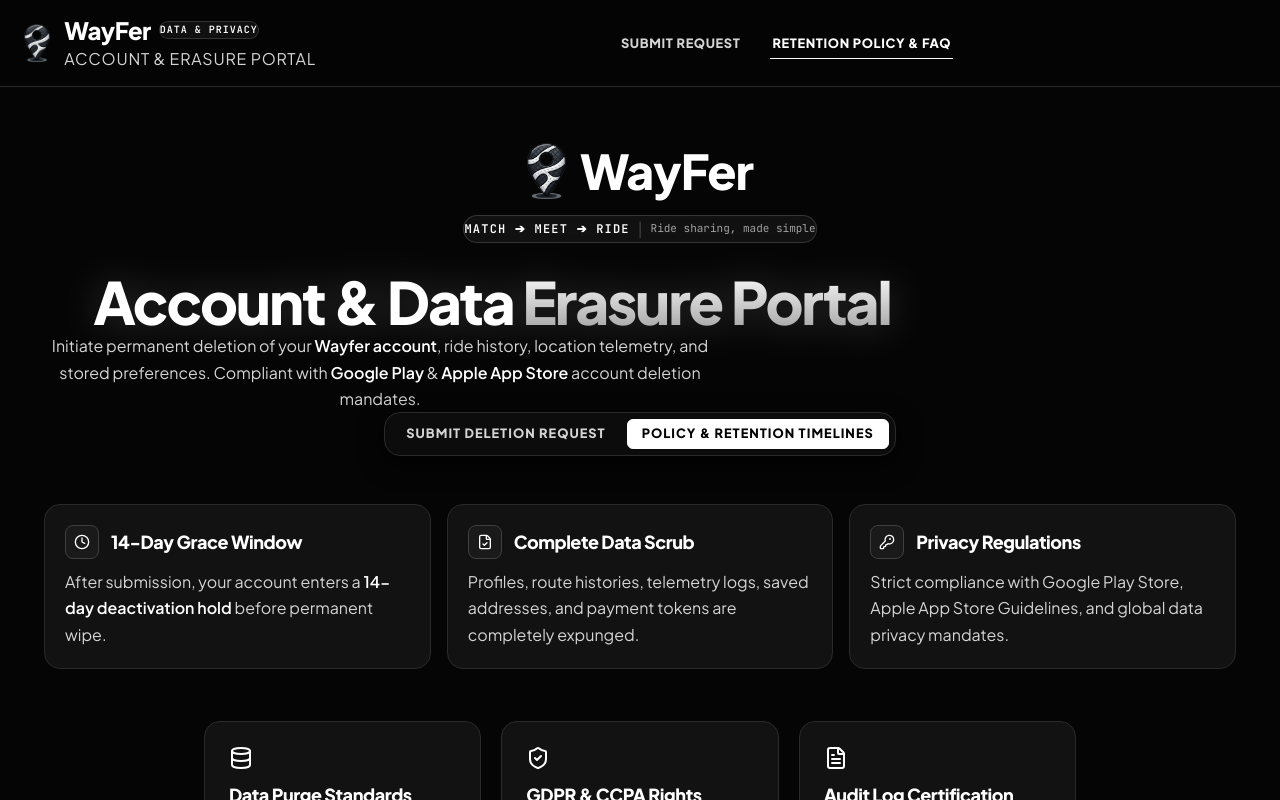
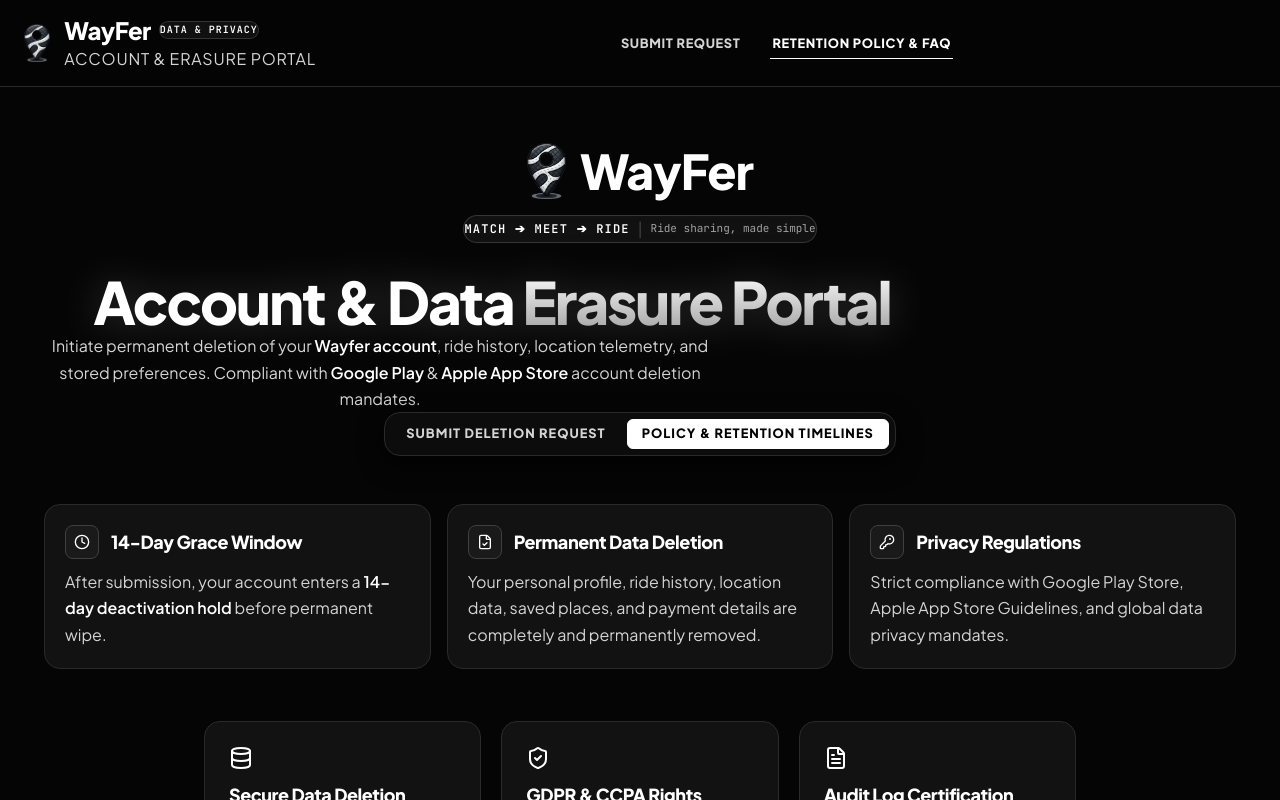
Before and after one commit to Shourya-276/wayfer--delete, a React (Vite) app: page / in a window 1280 px wide. Both pictures are taken after a click on the button "POLICY & RETENTION TIMELINES". Shown: the top 800 px of the page. Built offline with nearby package versions, Linux system fonts and the light colour scheme.

Commit message:
Simplify wording for data deletion card and policy description

```diff
--- a/src/components/Hero.jsx
+++ b/src/components/Hero.jsx
@@ -156,11 +156,11 @@ export default function Hero({ currentView, setCurrentView }) {
               <FileCheck size={16} color="#ffffff" />
             </div>
             <h2 className="text-base sm:text-lg font-extrabold tracking-tight text-white leading-tight">
-              Complete Data Scrub
+              Permanent Data Deletion
             </h2>
           </div>
           <p className="text-sm text-neutral-400 font-normal leading-relaxed">
-            Profiles, route histories, telemetry logs, saved addresses, and payment tokens are completely expunged.
+            Your personal profile, ride history, location data, saved places, and payment details are completely and permanently removed.
           </p>
         </div>
 
--- a/src/components/PolicyFaq.jsx
+++ b/src/components/PolicyFaq.jsx
@@ -47,10 +47,10 @@ export default function PolicyFaq() {
         <div className="card" style={{ padding: '24px' }}>
           <Database size={24} color="#ffffff" style={{ marginBottom: '14px' }} />
           <h3 className="text-base sm:text-lg font-extrabold tracking-tight text-white leading-tight mb-2">
-            Data Purge Standards
+            Secure Data Deletion
           </h3>
           <p className="text-sm text-neutral-400 font-normal leading-relaxed">
-            All telematics, active sessions, and profile records are sanitized across distributed clusters using cryptographic shredding.
+            All profile records, trip histories, and active sessions are permanently erased from all our servers.
           </p>
         </div>
 
```
